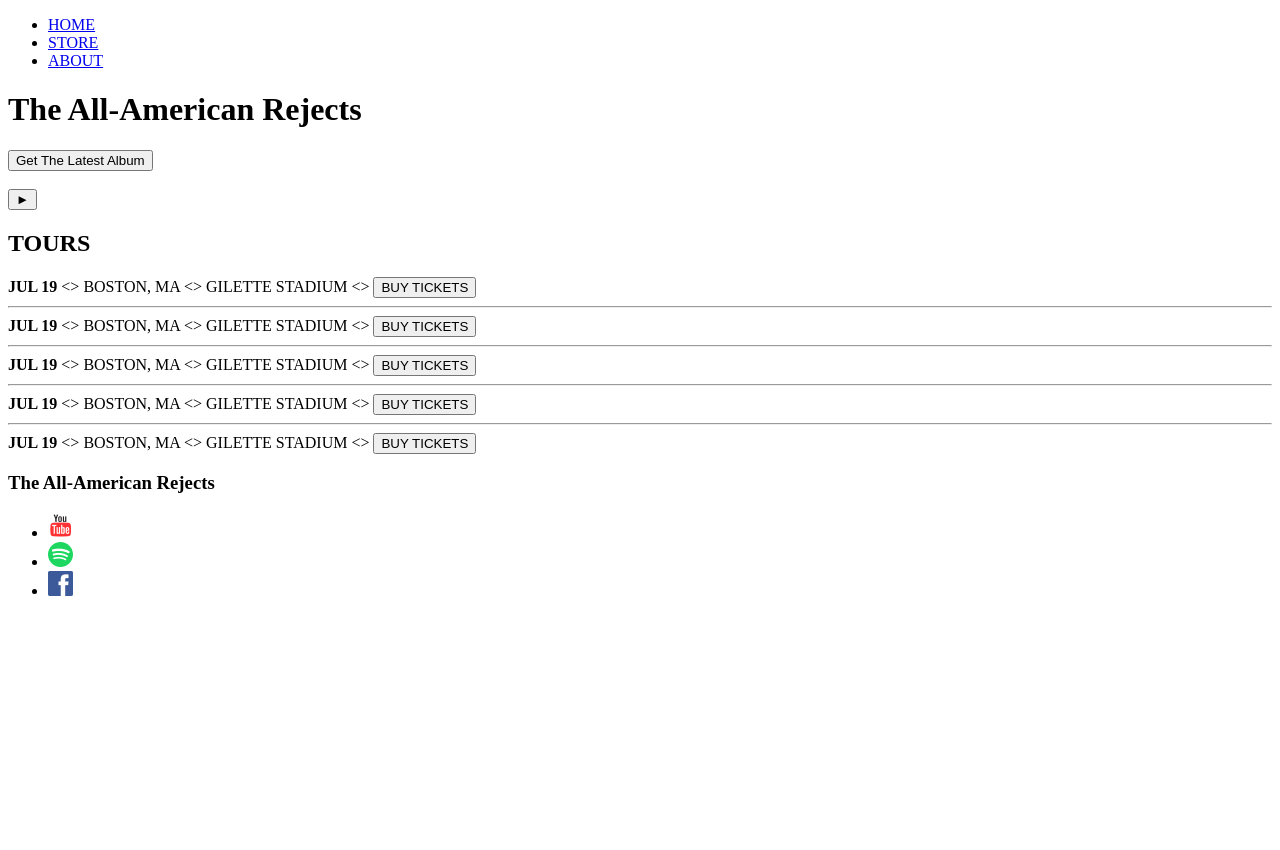
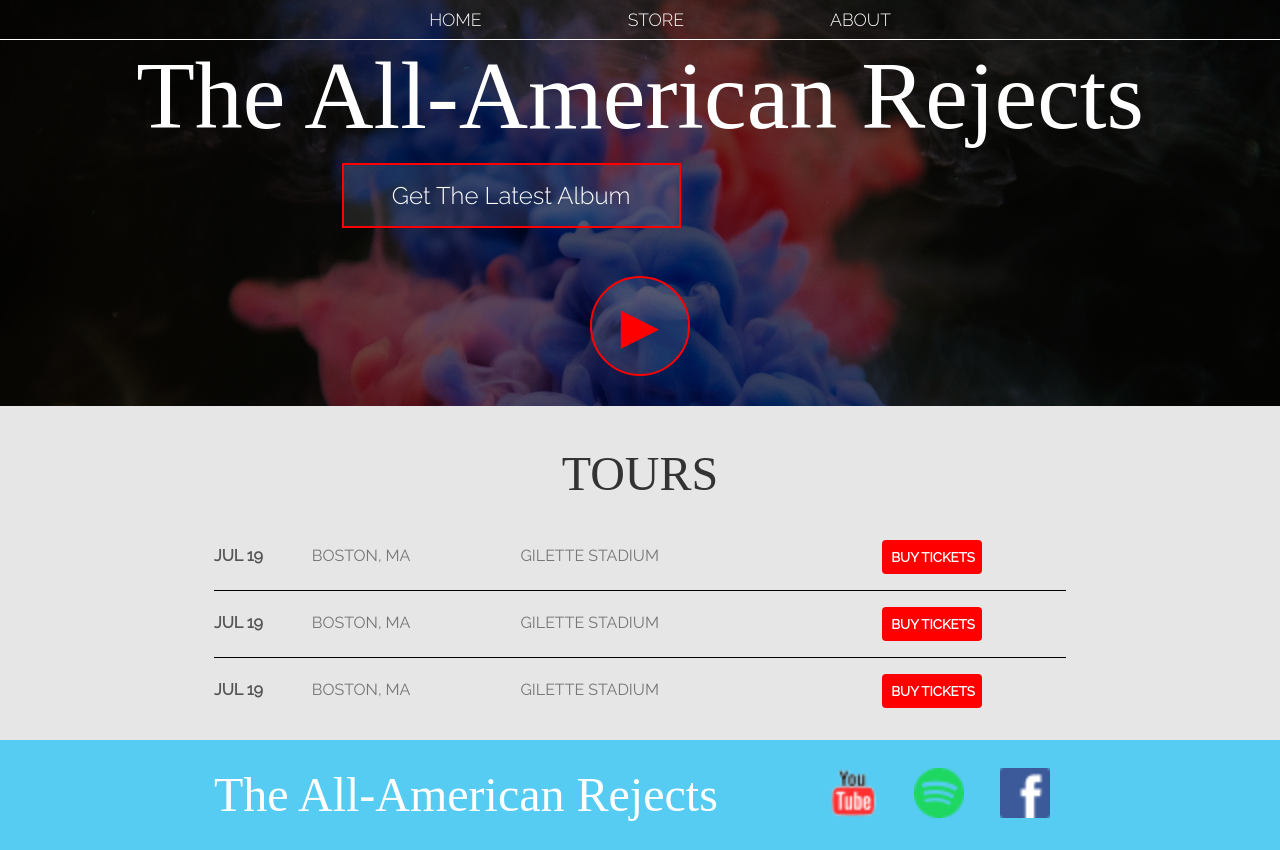
Before and after one commit to joshuayannix/wds-aar-website, a plain HTML site: page index.html in a window 1280 px wide. Before the commit the page ends 800 px from the top, so only its background shows below. Drawn offline with Linux system fonts and the light colour scheme; a web font is replaced by a local one.

Commit message:
styled home page

```diff
--- a/index.html
+++ b/index.html
@@ -4,83 +4,56 @@
 <head>
   <meta charset="UTF-8">
   <meta name="viewport" content="width=device-width, initial-scale=1.0">
+  <link rel='stylesheet' href='styles.css'>
+
   <title>All American Rejects | HOME</title>
 </head>
 
 <body>
-  <header>
-    <nav>
+  <header class='main-header'>
+    <nav class='nav main-nav'>
       <ul>
         <li><a href='index.html'>HOME</a></li>
         <li><a href='store.html'>STORE</a></li>
         <li><a href='about.html'>ABOUT</a></li>
       </ul>
     </nav>
-    <h1>The All-American Rejects</h1>
-    <button>Get The Latest Album</button>
-    <br>
-    <br>
-    <!--we need a background image-->
-    <button type='button'> &#9658;</button>
+    <h1 class='band-name band-name-large'>The All-American Rejects</h1>
+    <div class='container'>
+      <button class='btn btn-header'>Get The Latest Album</button>
+    </div>
+    <button class='btn btn-header btn-play' type='button'> &#9658;</button>
   </header>
-  <section>
-    <h2>TOURS</h2>
+
+  <section class='content-section container'>
+    <h2 class='section-header'>TOURS</h2>
     <div>
-      <div>
-        <strong>JUL 19</strong>
-        &lt;&gt;
-        <span>BOSTON, MA</span>
-        &lt;&gt;
-        <span>GILETTE STADIUM</span>
-        &lt;&gt;
-        <button type='button'>BUY TICKETS</button>
-        <hr>
+      <div class='tour-row'>
+        <span class='tour-item tour-date'>JUL 19</span>
+        <span class='tour-item tour-city'>BOSTON, MA</span>
+        <span class='tour-item tour-arena'>GILETTE STADIUM</span>
+        <button class='btn tour-item tour-btn btn-primary' type='button'>BUY TICKETS</button>
       </div>
-      <div>
-        <strong>JUL 19</strong>
-        &lt;&gt;
-        <span>BOSTON, MA</span>
-        &lt;&gt;
-        <span>GILETTE STADIUM</span>
-        &lt;&gt;
-        <button type='button'>BUY TICKETS</button>
-        <hr>
+      <div class='tour-row'>
+        <span class='tour-item tour-date'>JUL 19</span>
+        <span class='tour-item tour-city'>BOSTON, MA</span>
+        <span class='tour-item tour-arena'>GILETTE STADIUM</span>
+        <button class='btn tour-item tour-btn btn-primary' type='button'>BUY TICKETS</button>
       </div>
-      <div>
-        <strong>JUL 19</strong>
-        &lt;&gt;
-        <span>BOSTON, MA</span>
-        &lt;&gt;
-        <span>GILETTE STADIUM</span>
-        &lt;&gt;
-        <button type='button'>BUY TICKETS</button>
-        <hr>
-      </div>
-      <div>
-        <strong>JUL 19</strong>
-        &lt;&gt;
-        <span>BOSTON, MA</span>
-        &lt;&gt;
-        <span>GILETTE STADIUM</span>
-        &lt;&gt;
-        <button type='button'>BUY TICKETS</button>
-        <hr>
-      </div>
-      <div>
-        <strong>JUL 19</strong>
-        &lt;&gt;
-        <span>BOSTON, MA</span>
-        &lt;&gt;
-        <span>GILETTE STADIUM</span>
-        &lt;&gt;
-        <button type='button'>BUY TICKETS</button>
+      <div class='tour-row'>
+        <span class='tour-item tour-date'>JUL 19</span>
+        <span class='tour-item tour-city'>BOSTON, MA</span>
+        <span class='tour-item tour-arena'>GILETTE STADIUM</span>
+        <button class='btn tour-item tour-btn btn-primary' type='button'>BUY TICKETS</button>
       </div>
     </div>
+
   </section>
 
-  <footer>
-    <h3>The All-American Rejects</h3>
-    <ul>
+  <footer class='main-footer'>
+    <div class='container main-footer-container'>
+      <h3 class='band-name'>The All-American Rejects</h3>
+      <ul class='nav footer-nav'>
         <li>
           <a href='https://youtube.com' target='_blank'>
             <img src='Images/YouTube Logo.png'>
@@ -97,6 +70,7 @@
           </a>
         </li>
       </ul>
+    </div>
   </footer>
 </body>
 
--- a/styles.css
+++ b/styles.css
@@ -113,3 +113,83 @@ html, body {
 .footer-nav img{
   width: 50px;
 }
+
+.btn {
+  text-align: center;
+  vertical-align: middle;
+  padding: .67em;
+  cursor: pointer;
+}
+
+.btn-header{
+  margin: .5em 15% 2em 15%;
+  color: white;
+  border: 2px solid red;
+  background-color: rgba(255, 255, 255, .1);
+  border-radius: 0;
+  font-size: 1.5em;
+  font-weight: lighter;
+  padding-left: 2em;
+  padding-right: 2em;
+}
+
+.btn-header:hover {
+  background-color: rgba(255, 255, 255, .3)
+}
+
+.btn-play {
+  display: block;
+  margin: 0 auto;
+  color: red;
+  font-size: 4em;
+  border-radius: 50%;
+  padding: 0;
+  width: 100px;
+  height: 100px;
+  border-radius: 50%;
+}
+
+.tour-row {
+  border-bottom: 1px solid black;
+  padding-bottom: 1em;
+  margin-bottom: 1em;
+}
+
+.tour-row:last-child{
+  border-bottom: none;
+}
+
+.tour-item {
+  display: inline-block;
+  padding-right: .5em;
+}
+
+.tour-date {
+  color: #555;
+  font-weight: bold;
+  width: 11%;
+}
+
+.tour-city {
+  width: 24%;
+}
+
+.tour-arena {
+  width: 42%;
+}
+
+.tour-btn {
+  max-width: 19%;
+}
+
+.btn-primary {
+  color: white;
+  background-color: red;
+  border: none;
+  border-radius: .3em;
+  font-weight: bold;
+}
+
+.btn-primary:hover {
+  background-color: green;
+}
```
Lines whose indentation alone changed are shown as unchanged.
